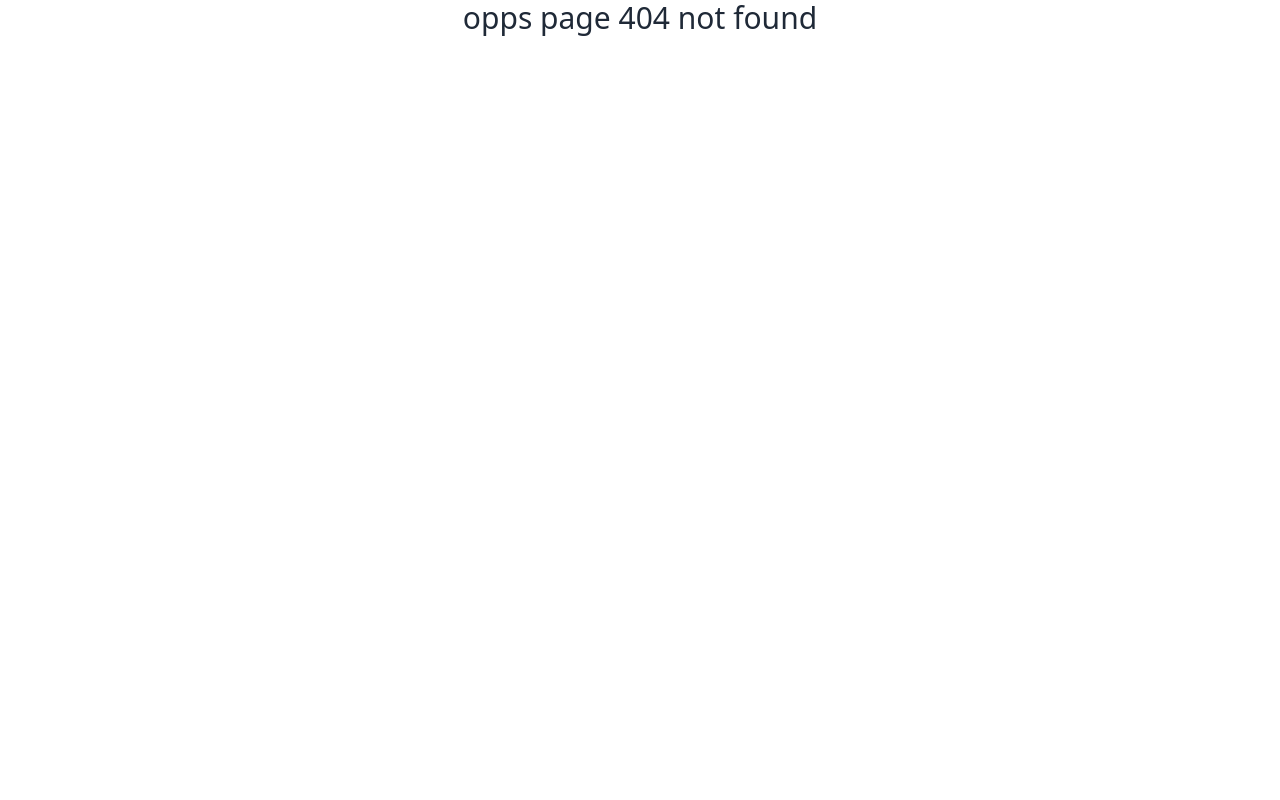
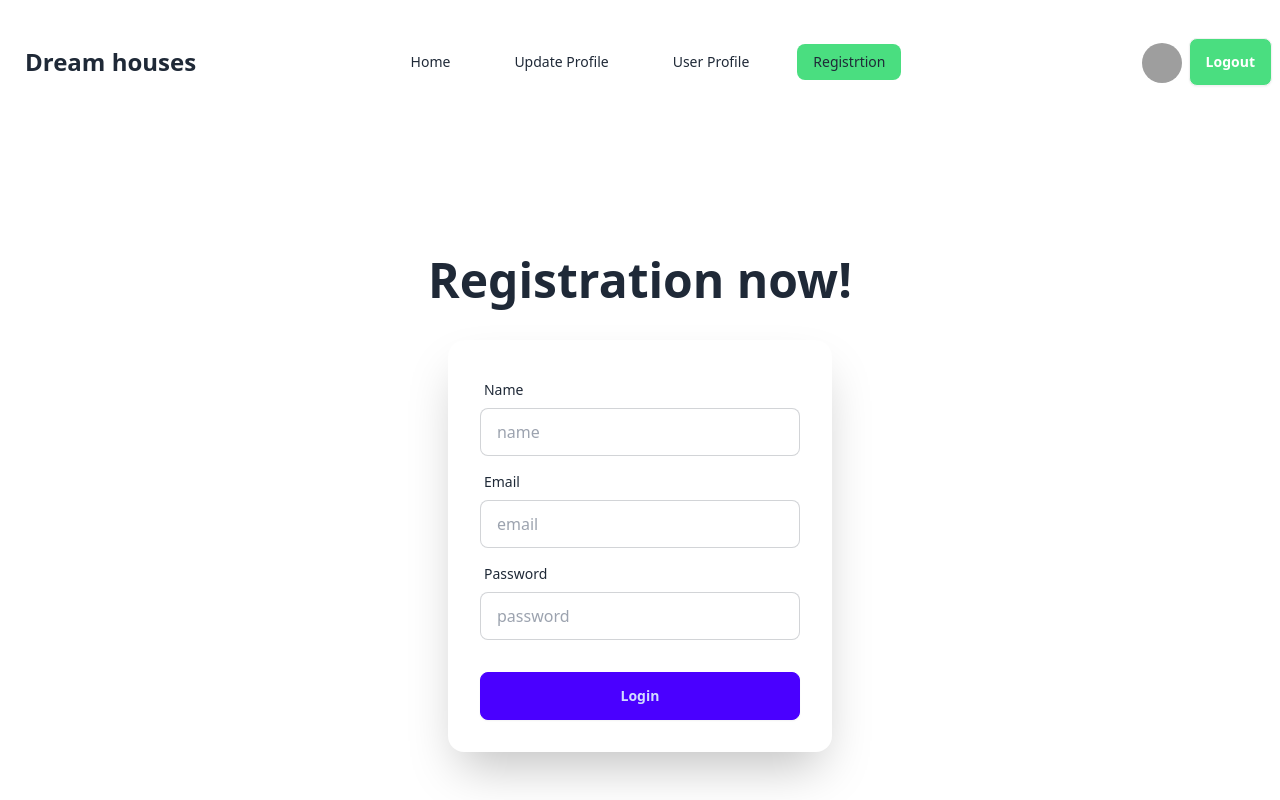
Before and after one commit to nafis200/assignmnet-9, a React (Vite) app: page /registration in a window 1280 px wide. Before the commit this address had no page. Shown: the top 800 px of the page. Built offline with nearby package versions, Linux system fonts and the light colour scheme; grey boxes are pictures that could not be loaded.

Commit message:
registration

```diff
--- a/package.json
+++ b/package.json
@@ -17,6 +17,7 @@
     "react-dom": "^18.2.0",
     "react-fast-marquee": "^1.6.4",
     "react-helmet": "^6.1.0",
+    "react-hook-form": "^7.51.2",
     "react-icons": "^5.0.1",
     "react-leaflet": "^4.2.1",
     "react-router": "^6.22.3",
--- /dev/null
+++ b/src/cards/form/Registration.jsx
@@ -0,0 +1,107 @@
+import { Helmet } from "react-helmet";
+import { useForm } from "react-hook-form";
+
+const Registration = () => {
+  const {
+    register,
+    handleSubmit,
+    reset,
+    formState: { errors },
+    watch
+  } = useForm();
+
+  const handleRegistration = (data) => {
+    console.log(data);
+  };
+  return (
+    <div>
+      <Helmet>
+        <title>registration page</title>
+      </Helmet>
+      <div className="hero min-h-screen ">
+        <div className="hero-content flex-col">
+          <div className="text-center">
+            <h1 className="lg:text-5xl md:text-3xl text-xl font-bold mb-5 -ml-8 lg:ml-0 md:ml-0">
+              Registration now!
+            </h1>
+          </div>
+          <div className="card shrink-0 w-full max-w-sm shadow-2xl bg-base-100 -ml-5 lg:ml-0 md:ml-0">
+            <form
+              onSubmit={handleSubmit(handleRegistration)}
+              className="card-body"
+            >
+              <div className="form-control">
+                <label className="label">
+                  <span className="label-text">Name</span>
+                </label>
+                <input
+                  {...register("name", {
+                    required: "input field is required",
+                    minLength: { value: 3, message: "min length3" }
+                  })}
+                  type="text"
+                  placeholder="name"
+                  name="name"
+                  className={`input input-bordered`}
+                />
+                {errors.name && (
+                  <p className="text-red-600 font-bold py-2">
+                    {errors.name.message}
+                  </p>
+                )}
+              </div>
+              <div className="form-control">
+                <label className="label">
+                  <span className="label-text">Email</span>
+                </label>
+                <input
+                  {...register("email", {
+                    required: "input field is required"
+                  })}
+                  type="email"
+                  placeholder="email"
+                  name="email"
+                  className="input input-bordered"
+                />
+                {errors.email && (
+                  <p className="text-red-600 font-bold py-2">
+                    {errors.email.message}
+                  </p>
+                )}
+              </div>
+              <div className="form-control">
+                <label className="label">
+                  <span className="label-text">Password</span>
+                </label>
+                <input
+                  {...register("pass", {
+                    required: "password is required",
+                    minLength: {
+                      value: 6,
+                      message: "password must be at least 6 character"
+                    },
+                    validate: (value) =>
+                    /^(?=.*[a-z])(?=.*[A-Z]).+$/.test(value) ||
+                      "Password must contain at least one uppercase and lowercase character"
+                  })}
+                  type="password"
+                  placeholder="password"
+                  name="pass"
+                  className="input input-bordered"
+                />
+                {errors.pass && <p>{errors.pass.message}</p>}
+              </div>
+              <div className="form-control mt-6">
+                <button type="submit" className="btn btn-primary">
+                  Login
+                </button>
+              </div>
+            </form>
+          </div>
+        </div>
+      </div>
+    </div>
+  );
+};
+
+export default Registration;
--- a/src/main.jsx
+++ b/src/main.jsx
@@ -11,6 +11,7 @@ import Home from './header/home/Home';
 import User from './pages/User';
 import Update from './pages/Update';
 import Carddetail from './cards/Carddetail';
+import Registration from './cards/form/Registration';
 
 const router = createBrowserRouter([
   {
@@ -35,6 +36,10 @@ const router = createBrowserRouter([
            path:`/detail/:id`,
            element:<Carddetail></Carddetail>,
            loader:()=>fetch('/data.json')
+         },
+         {
+           path:'/registration',
+           element:<Registration></Registration>
          }
     ]
   },
--- a/src/navbar/Navbar.jsx
+++ b/src/navbar/Navbar.jsx
@@ -38,6 +38,20 @@ const Navbar = () => {
           }
         >
           User Profile
+        </NavLink>
+      </li>
+      <li className="lg:ml-4 p-2">
+        <NavLink
+          to="/registration"
+          className={({ isActive, isPending }) =>
+            isActive
+              ? "bg-green-400 hover:bg-red-600"
+              : isPending
+              ? "pending"
+              : ""
+          }
+        >
+          Registrtion
         </NavLink>
       </li>
 
```
Also changed, not shown: 1 other file (tests, documents, lock files or other folders).
